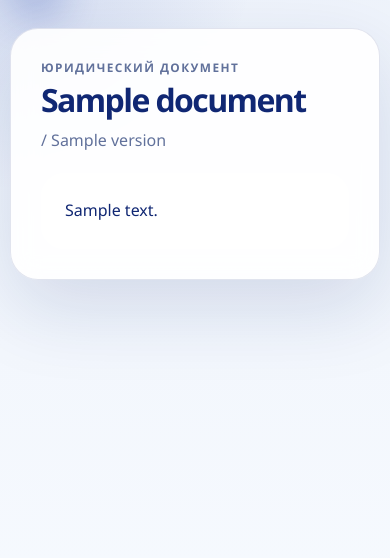
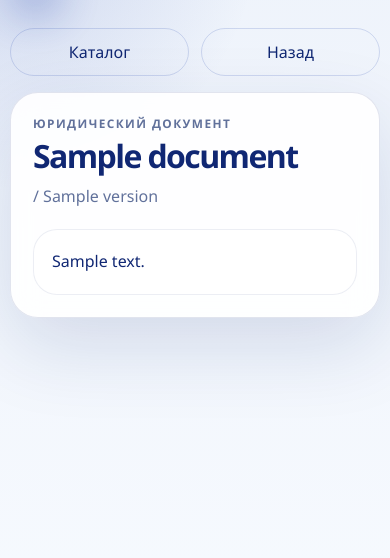
Before and after one commit to sulimenko/PitchCopyTrade, a Python web app: template src/pitchcopytrade/web/templates/public/legal_document.html in a window 390 px wide. Shown: the part 70-628 px from the top of the page. Run offline with Jinja, Linux system fonts and the light colour scheme; the template is opened without the code that fills it: most values are stand-ins (such as "Sample title", 1, 10 or a date in 2020).

Commit message:
update legal & subscribe

```diff
--- a/src/pitchcopytrade/web/templates/public/catalog.html
+++ b/src/pitchcopytrade/web/templates/public/catalog.html
@@ -30,7 +30,7 @@
   {% for strategy in strategies %}
   <article class="surface" style="padding:24px;background:linear-gradient(180deg, rgba(18, 47, 120, 0.06), rgba(18, 47, 120, 0.02));border:1px solid rgba(18, 47, 120, 0.08);">
     <div style="display:flex;justify-content:space-between;gap:12px;align-items:flex-start;flex-wrap:wrap;">
-      <div>
+      <div style="width: 100%;">
         <div class="eyebrow">{{ strategy.author.display_name }}</div>
         <div style="display: flex;justify-content: space-between; align-items: center;">
           <h2 style="margin:10px 0 0;font-size:1.7rem;">{{ strategy.title }}</h2>
--- a/src/pitchcopytrade/web/templates/public/legal_document.html
+++ b/src/pitchcopytrade/web/templates/public/legal_document.html
@@ -1,17 +1,71 @@
 {% extends "base.html" %}
 
 {% block topbar_actions %}
+<!--
 <div style="display:flex;gap:12px;align-items:center;flex-wrap:wrap;">
   <a class="action ghost" href="{% if miniapp_mode %}/app/catalog{% else %}/catalog{% endif %}">Каталог</a>
   <a class="action ghost" href="javascript:history.back()">Назад</a>
 </div>
+-->
 {% endblock %}
 
 {% block content %}
-<section class="surface" style="padding:30px;">
+<style>
+  .legal-document-toolbar {
+    display: flex;
+    justify-content: flex-end;
+    align-items: center;
+    gap: 12px;
+    flex-wrap: wrap;
+    margin: 0 0 16px;
+  }
+
+  .legal-document-toolbar .action {
+    min-width: 112px;
+    padding: 12px 18px;
+  }
+
+  .legal-document-card {
+    padding: 30px;
+  }
+
+  .legal-document-body {
+    margin-top: 22px;
+    padding: 24px;
+    border-radius: 24px;
+    background: var(--surface-strong);
+    white-space: pre-wrap;
+    line-height: 1.7;
+    border: 1px solid rgba(16, 39, 115, 0.08);
+  }
+
+  @media (max-width: 760px) {
+    .legal-document-toolbar {
+      justify-content: stretch;
+    }
+
+    .legal-document-toolbar .action {
+      flex: 1 1 140px;
+    }
+
+    .legal-document-card {
+      padding: 22px;
+    }
+
+    .legal-document-body {
+      padding: 18px;
+    }
+  }
+</style>
+
+<div class="legal-document-toolbar">
+  <a class="action ghost" href="{% if miniapp_mode %}/app/catalog{% else %}/catalog{% endif %}">Каталог</a>
+  <a class="action ghost" href="javascript:history.back()">Назад</a>
+</div>
+<section class="surface legal-document-card">
   <div class="eyebrow">юридический документ</div>
   <h1 style="margin:10px 0 0;font-size:clamp(2rem,4vw,3.2rem);line-height:0.95;letter-spacing:-0.05em;">{{ document.title }}</h1>
   <p class="muted" style="margin:14px 0 0;">{{ label_legal_document_type(document.document_type) }} / {{ document.version }}</p>
-  <div style="margin-top:22px;padding:24px;border-radius:24px;background:var(--surface-strong);white-space:pre-wrap;line-height:1.7;">{{ content_md }}</div>
+  <div class="legal-document-body">{{ content_md }}</div>
 </section>
 {% endblock %}
```
Also changed, not shown: src/pitchcopytrade/web/templates/public/checkout_success.html (+8 -0 lines).
